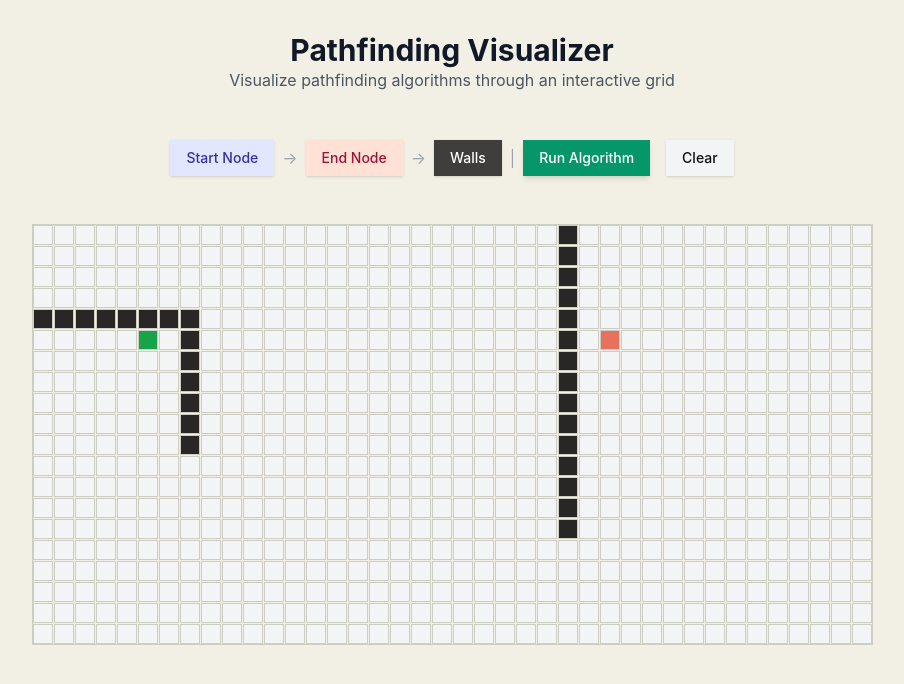
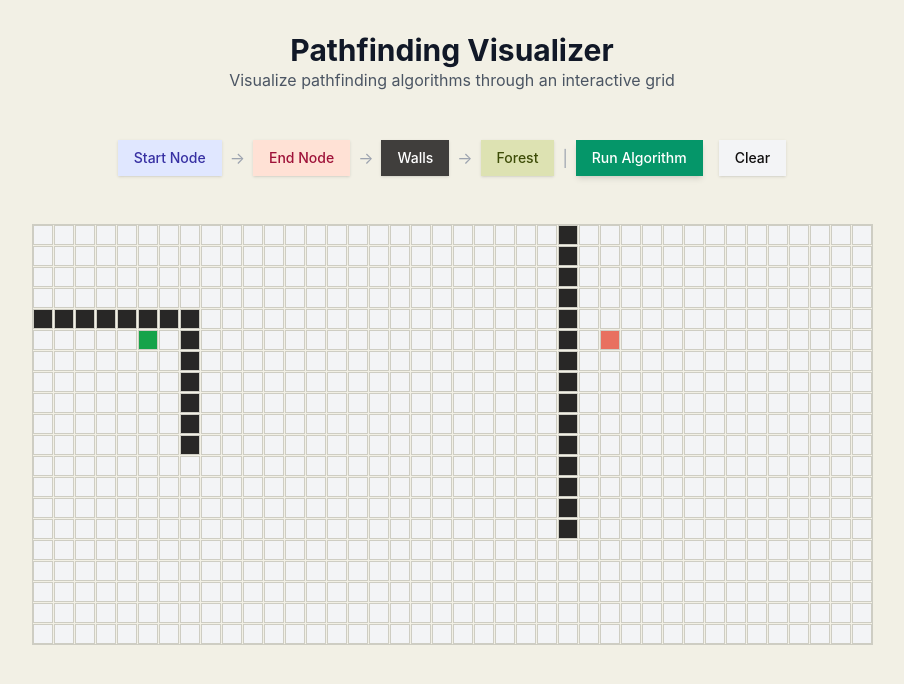
Before and after one commit to ta-torres/pathfinder-viewer, a React (Vite) app: page / in a window 1280 px wide. Shown: the top 684 px of the page, without its empty margins (188-1092 px from the left). Built offline with nearby package versions, Linux system fonts and the light colour scheme.

Commit message:
Add weighted nodes button to the grid
Each forest node has a default weight of 5 that affects how long the algorithm takes until it visits that node.

```diff
--- a/src/components/Controls.jsx
+++ b/src/components/Controls.jsx
@@ -57,6 +57,20 @@ export const Controls = ({
         >
           Walls
         </Button>
+        <span className="text-gray-400">→</span>
+        <Button
+          className={`px-4 py-2 text-sm font-medium transition-all
+      ${
+        selectedTool === "forest"
+          ? "bg-flexoki-green-800 text-white hover:bg-flexoki-green-900"
+          : "bg-flexoki-green-100 text-flexoki-green-800 hover:bg-flexoki-green-200"
+      }
+      ${isRunning ? "opacity-50 cursor-not-allowed" : ""}`}
+          onClick={() => setSelectedTool("forest")}
+          disabled={isRunning}
+        >
+          Forest
+        </Button>
       </div>
       <span className="text-gray-400">|</span>
       <div className="flex gap-4 items-center">
@@ -81,6 +95,9 @@ export const Controls = ({
             <DropdownMenuItem onSelect={() => runAlgorithm("dfs")}>
               DFS (Depth First Search)
             </DropdownMenuItem>
+            <DropdownMenuItem onSelect={() => runAlgorithm("dijkstra")}>
+              Dijkstra's
+            </DropdownMenuItem>
           </DropdownMenuContent>
         </DropdownMenu>
         <Button
--- a/src/components/Grid.css
+++ b/src/components/Grid.css
@@ -30,6 +30,19 @@
   }
 }
 
+@keyframes forestAnimation {
+  0% {
+    transform: scale(0.95);
+  }
+  100% {
+    transform: scale(1);
+  }
+}
+
+.animate-forest {
+  animation: forestAnimation 0.3s ease-out;
+}
+
 .animate-visited {
   animation: visitAnimation 0.3s ease-out;
 }
--- a/src/components/Grid.jsx
+++ b/src/components/Grid.jsx
@@ -14,6 +14,9 @@ const Node = ({ node, onClick, onMouseDown, onMouseEnter, onMouseUp }) => {
     if (isPath) return `${baseClasses} bg-flexoki-yellow-300 animate-path`;
     if (isVisited)
       return `${baseClasses} bg-flexoki-blue-300 animate-visited smooth-transition`;
+    if (node.weight === 5)
+      return `${baseClasses} bg-flexoki-green-600 animate-forest`;
+
     return `${baseClasses} bg-gray-100 hover:bg-gray-300 will-change-auto smooth-transition`;
   };
 
```
